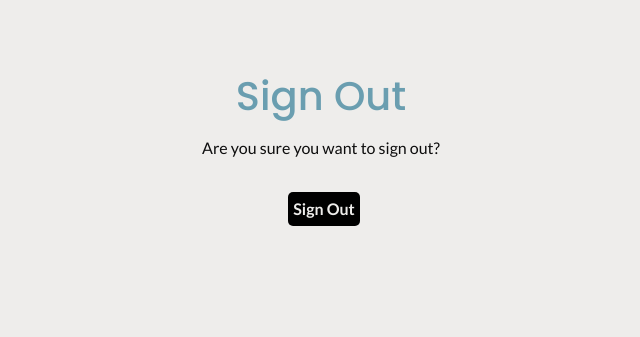
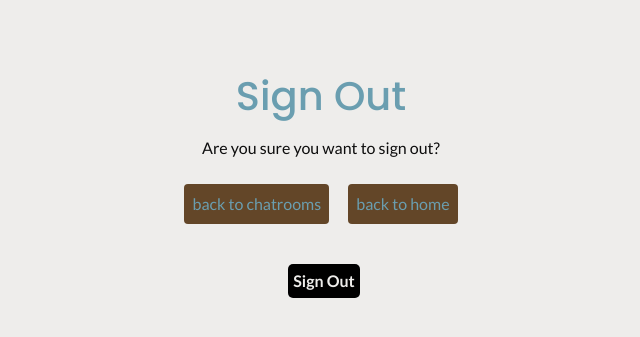
Before and after one commit to trevthedev777/together-hackathon-june-22, a Django app: page /accounts/logout/ in a window 1280 px wide. Shown: the part 124-461 px from the top of the page, without its empty margins (319-959 px from the left). Run offline with Django 3.2, Linux system fonts and the light colour scheme; the visitor is signed in with stand-in values (Sample User, id 1); parts of the project's set-up code (start-up, migrations or seed data) failed here and were passed over; some libraries are stand-ins or nearby versions.

Commit message:
Add back buttons to logout page

```diff
--- a/static/css/base.css
+++ b/static/css/base.css
@@ -142,6 +142,10 @@ a:focus {
     background-color: #8ab4c2 !important;
 }
 
+.bg-brown{
+    background-color: #634628;
+}
+
 /* --------------------------------------- Toasts messages */
 
 .message-container {
--- a/templates/allauth/account/logout.html
+++ b/templates/allauth/account/logout.html
@@ -8,7 +8,10 @@
 <h1 class="mx-auto text-center mt-5">{% trans "Sign Out" %}</h1>
 
 <p class="mx-auto text-center mt-3">{% trans 'Are you sure you want to sign out?' %}</p>
-
+<p class="mx-auto text-center mt-3">
+  <a class="btn rounded p-2 bg-brown m-2" href="{% url 'chatrooms' %}" aria-label="Link to the chatroom page.">back to chatrooms</a>
+  <a class="btn rounded p-2 bg-brown m-2" href="{% url 'home' %}" aria-label="Link to the chatroom page.">back to home</a>
+</p>
 <form class="text-center" method="post" action="{% url 'account_logout' %}">
   {% csrf_token %}
   {% if redirect_field_value %}
@@ -17,5 +20,4 @@
   <button class="mt-3" type="submit">{% trans 'Sign Out' %}</button>
 </form>
 
-
 {% endblock %}
```
